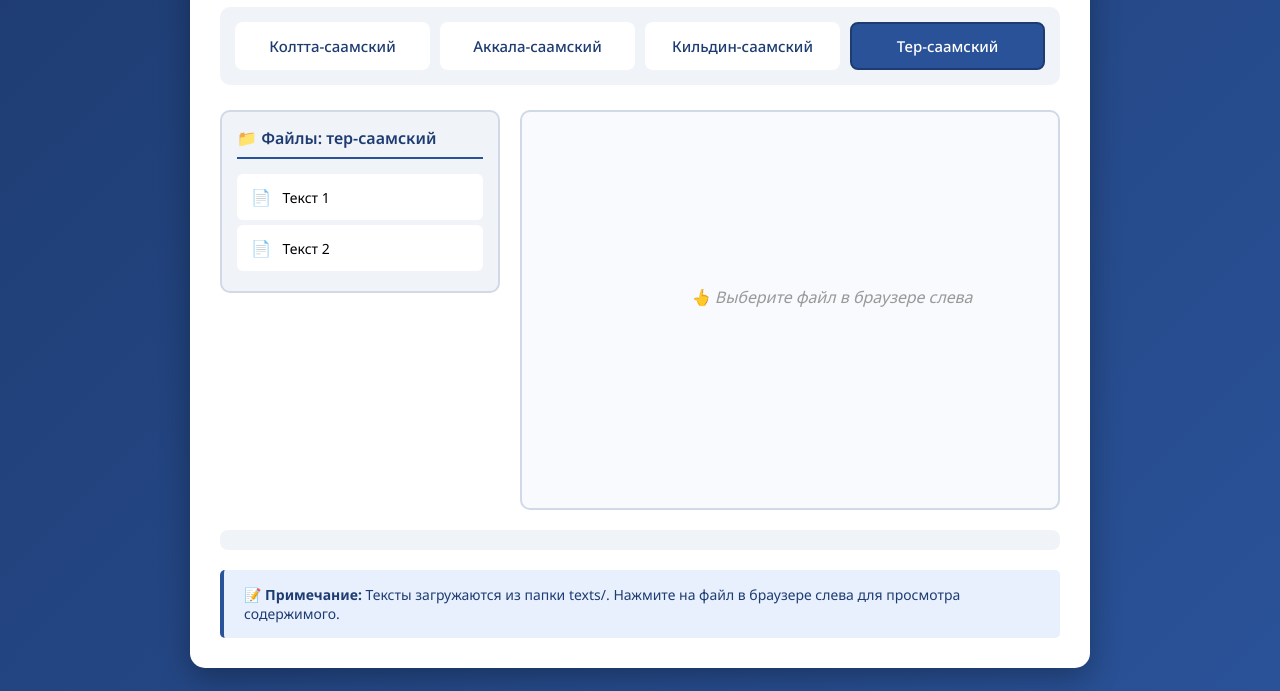
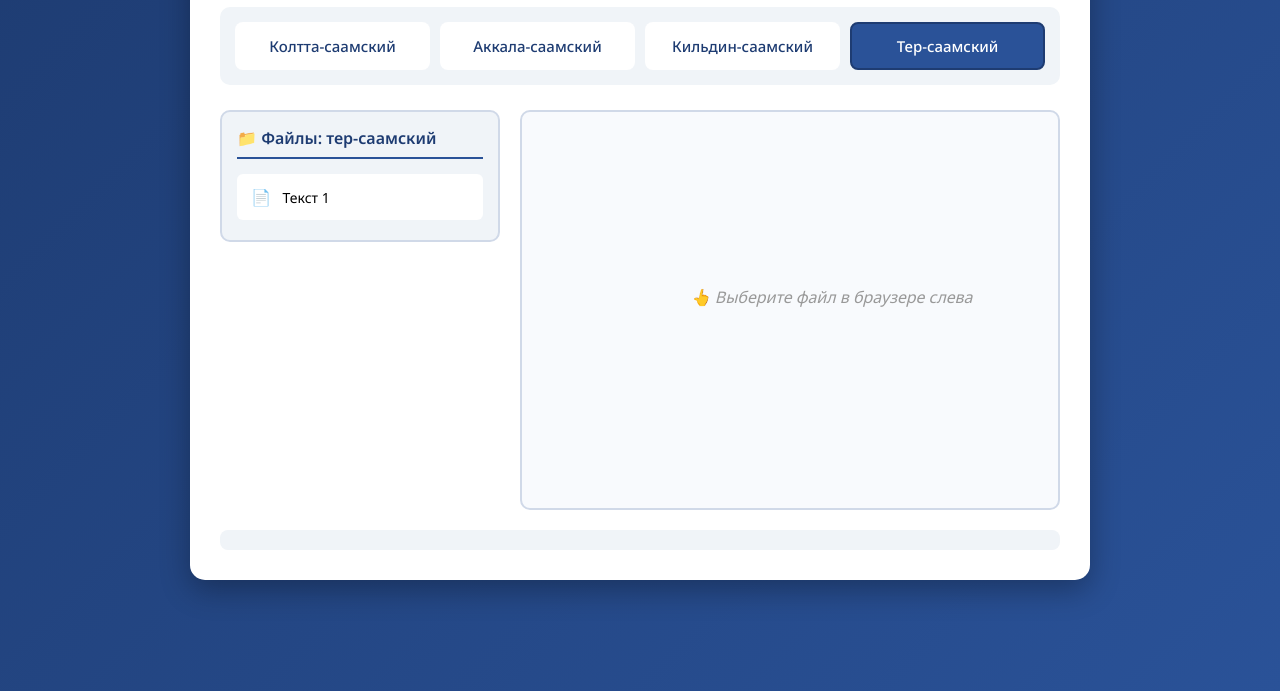
Before and after one commit to JustARyo/tests, a plain HTML site: page index.html in a window 1280 px wide. Shown: the part 109-800 px from the top of the page. Drawn offline with Linux system fonts and the light colour scheme.

Commit message:
Update index.html

```diff
--- a/index.html
+++ b/index.html
@@ -213,7 +213,7 @@
 </head>
 <body>
     <div class="container">
-        <h1>📚 Саамские тексты</h1>
+        <h1>📚 Корпус саамских языков Кольского полуострова</h1>
 
         <div class="language-section">
             <button class="lang-btn" data-lang="skolt">Колтта-саамский</button>
@@ -225,7 +225,7 @@
         <div class="main-content">
             <div class="file-browser">
                 <div class="browser-header" id="browserHeader">
-                    📁 Файлы: тер-саамский
+                    📁 Тексты: тер-саамский
                 </div>
                 <ul class="file-list" id="fileList">
                     <!-- Файлы будут загружаться сюда -->
@@ -243,10 +243,6 @@
         </div>
 
         <div id="stats" class="stats"></div>
-
-        <div class="note">
-            <strong>📝 Примечание:</strong> Тексты загружаются из папки texts/. Нажмите на файл в браузере слева для просмотра содержимого.
-        </div>
     </div>
 
     <script>
@@ -255,30 +251,26 @@
             skolt: {
                 name: "колтта-саамский",
                 texts: [
-                    { id: "skolt1", title: "Текст 1", file: "texts/skolt/text1.txt" },
-                    { id: "skolt2", title: "Текст 2", file: "texts/skolt/text2.txt" }
+                    { id: "skolt", title: "Текст 1", file: "texts/skolt/example.txt" }
                 ]
             },
             akkala: {
                 name: "аккала-саамский",
                 texts: [
-                    { id: "akkala1", title: "Как пекли хлеб", file: "texts/akkala/bread.txt" },
-                    { id: "akkala2", title: "Как солили рыбу", file: "texts/akkala/fish.txt" }
+                    { id: "akkala1", title: "Как пекли хлеб?", file: "texts/akkala/kert-1.txt" },
+                    { id: "akkala2", title: "Как солили рыбу?", file: "texts/akkala/kert-2.txt" }
                 ]
             },
             kildin: {
                 name: "кильдин-саамский",
                 texts: [
-                    { id: "kildin1", title: "Текст 1", file: "texts/kildin/text1.txt" },
-                    { id: "kildin2", title: "Текст 2", file: "texts/kildin/text2.txt" },
-                    { id: "kildin3", title: "Текст 3", file: "texts/kildin/text3.txt" }
+                    { id: "kildin", title: "Текст 1", file: "texts/kildin/example.txt" }
                 ]
             },
             ter: {
                 name: "тер-саамский",
                 texts: [
-                    { id: "ter1", title: "Текст 1", file: "texts/ter/text1.txt" },
-                    { id: "ter2", title: "Текст 2", file: "texts/ter/text2.txt" }
+                    { id: "ter", title: "Текст 1", file: "texts/ter/example.txt" }
                 ]
             }
         };
```
